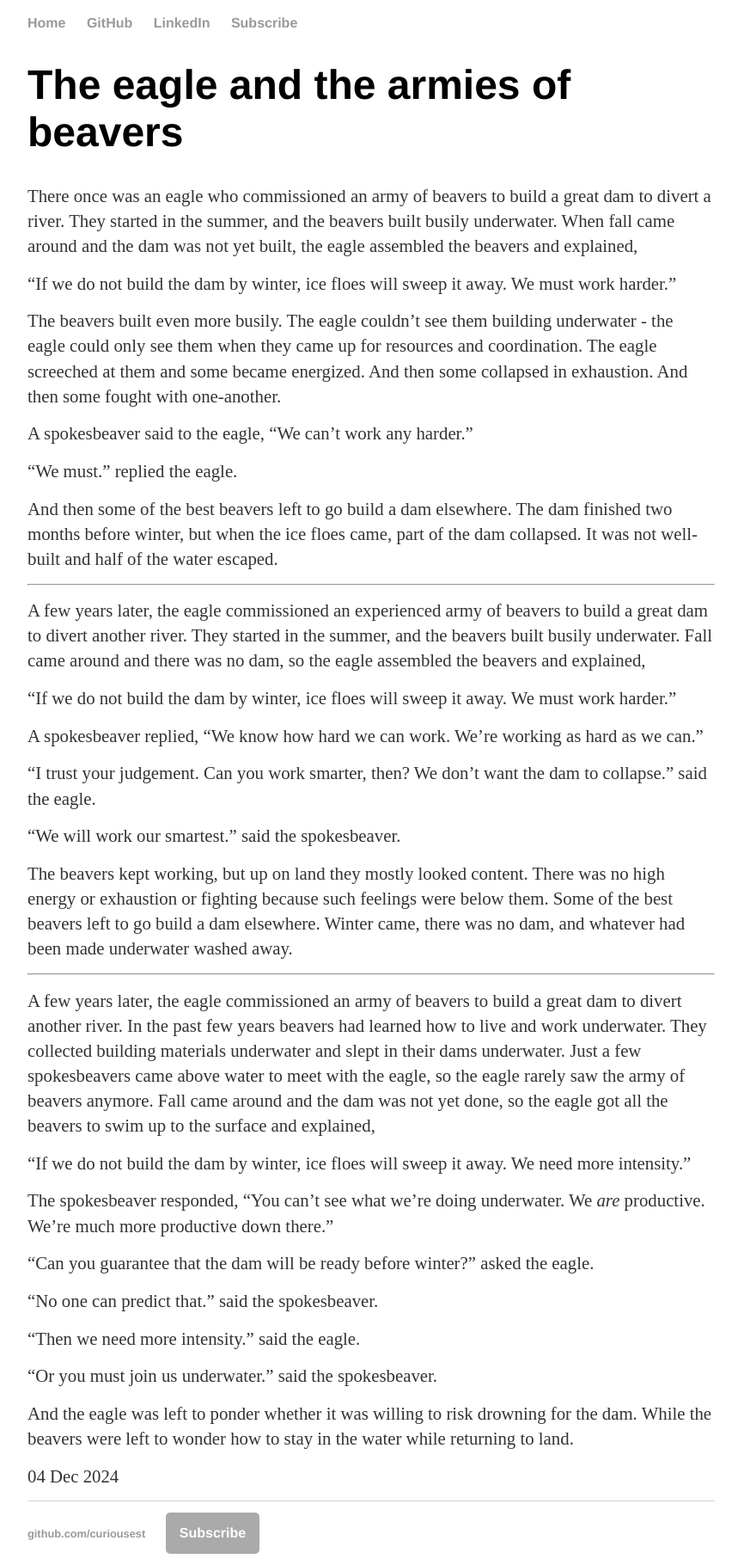
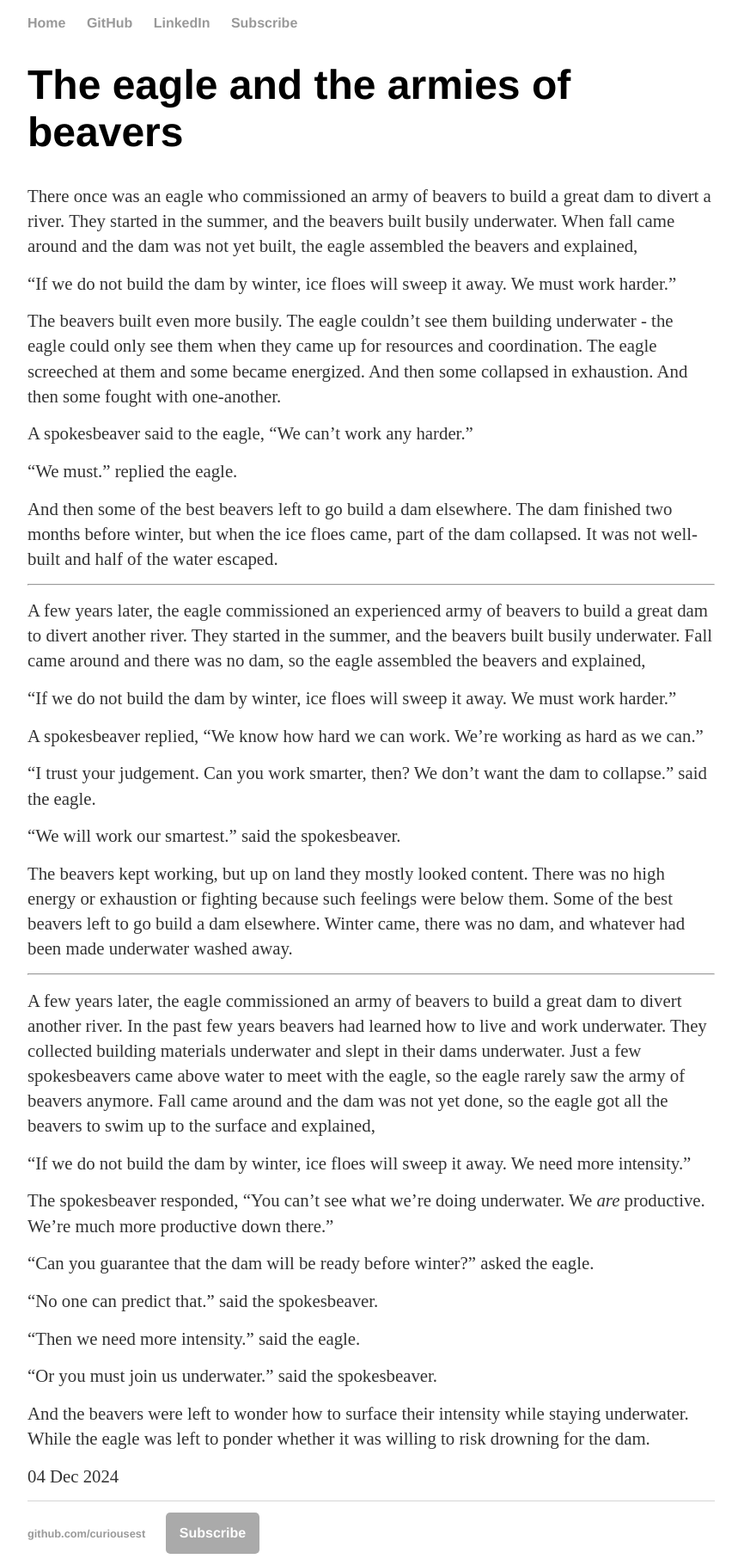
Before and after one commit to curiousest/curiousest.github.io, a Jekyll site: the page built from _posts/2024-12-03-eagle-and-beavers.md, in a window 1280 px wide. Shown: the whole page at 86% size, without its empty margins (208-1067 px from the left). Built offline with Jekyll 4.4.1, drawn with Linux system fonts in a browser that asks for light colours.

Commit message:
Final balanced line.

```diff
--- a/_posts/2024-12-03-eagle-and-beavers.md
+++ b/_posts/2024-12-03-eagle-and-beavers.md
@@ -61,5 +61,5 @@ said the eagle.
 "Or you must join us underwater."
 said the spokesbeaver.
 
-And the eagle was left to ponder whether it was willing to risk drowning for the dam.
-While the beavers were left to wonder how to stay in the water while returning to land.
+And the beavers were left to wonder how to surface their intensity while staying underwater.
+While the eagle was left to ponder whether it was willing to risk drowning for the dam.
```
